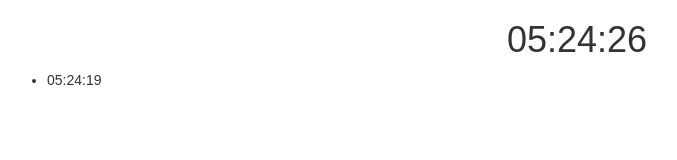
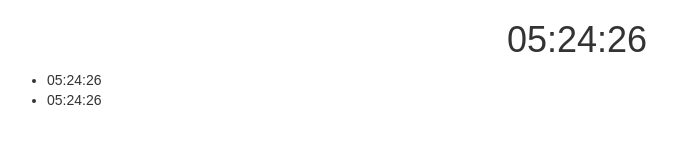
Before and after one commit to zrayyes/Candle-Timer-2, a React (Create React App) app: page / in a window 1280 px wide. Shown: the top 160 px of the page, without its empty margins (63-740 px from the left). Built offline with nearby package versions, Linux system fonts and the light colour scheme.

Commit message:
Added state

```diff
--- a/src/components/App.js
+++ b/src/components/App.js
@@ -7,7 +7,8 @@ class App extends Component {
   constructor(props){
     super(props);
     this.state = {
-        utc: '00:00:00'
+        utc: '00:00:00',
+        minutes: [3,5]
     };
   }
 
@@ -24,7 +25,7 @@ class App extends Component {
         <h1 className="text-center">
           {this.state.utc}
         </h1>
-        <TimerList/>
+        <TimerList utc={this.state.utc} minutes={this.state.minutes}/>
       </div>
     );
   }
--- a/src/components/TimerItem.js
+++ b/src/components/TimerItem.js
@@ -1,9 +1,6 @@
 import React from 'react';
-import moment from "moment";
 
-let utc =  moment().utcOffset(-5).format('HH:mm:ss');
-
-export const TimerItem = () => (
+export const TimerItem = ({utc}) => (
     <div>
         <li>{utc}</li>
     </div>
--- a/src/components/TimerList.js
+++ b/src/components/TimerList.js
@@ -2,8 +2,18 @@ import React from 'react';
 import {TimerItem} from "./TimerItem";
 
 
-export const TimerList = () => (
+export const TimerList = ({utc, minutes}) => {
+    const items = minutes.map((minute) => {
+        return (
+            <TimerItem
+                utc={utc}
+                minute={minute}
+            />
+        );
+    });
+
+    return (
     <ul>
-        <TimerItem/>
-    </ul>
-)
+        {items}
+    </ul>)
+}
```
